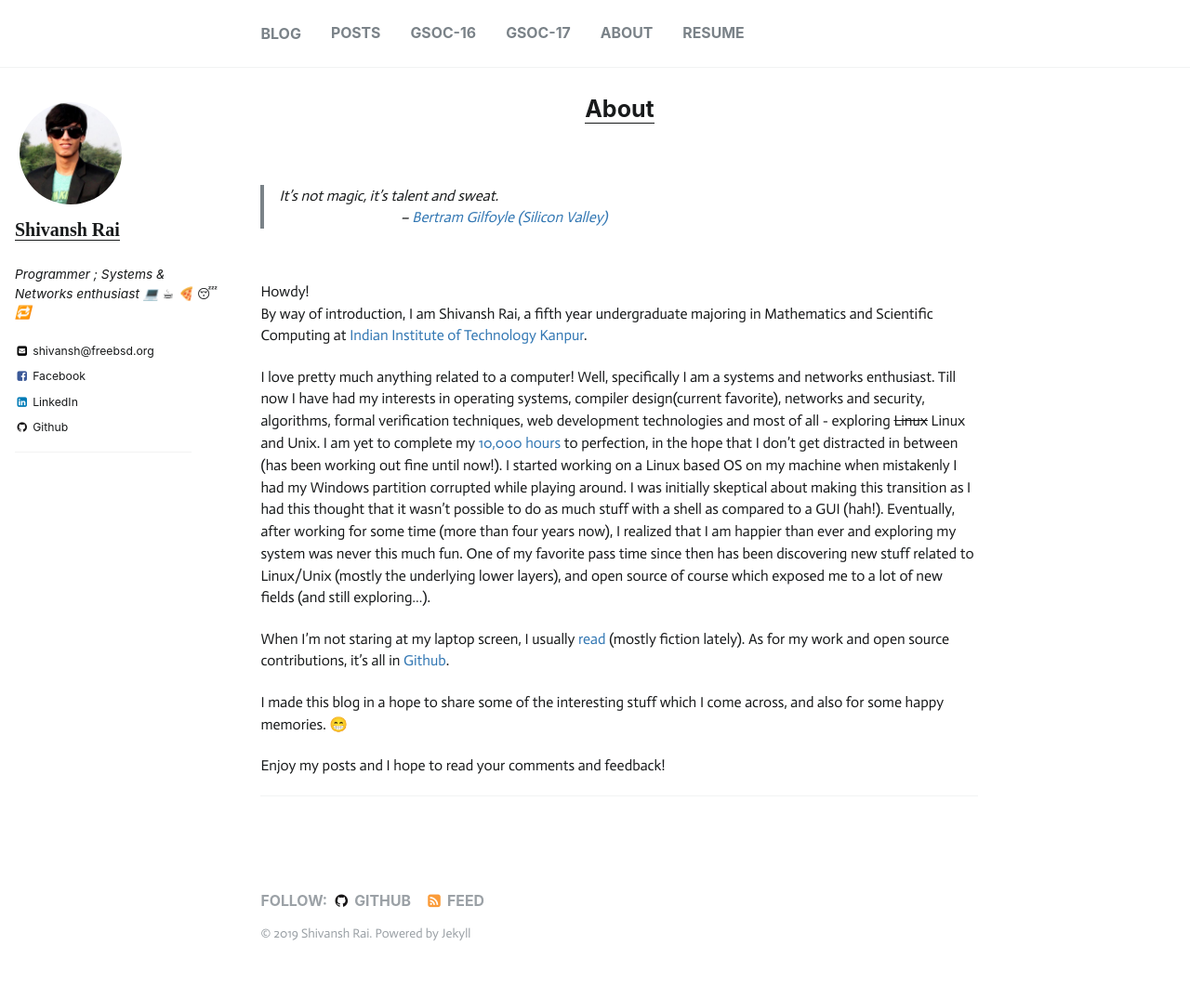
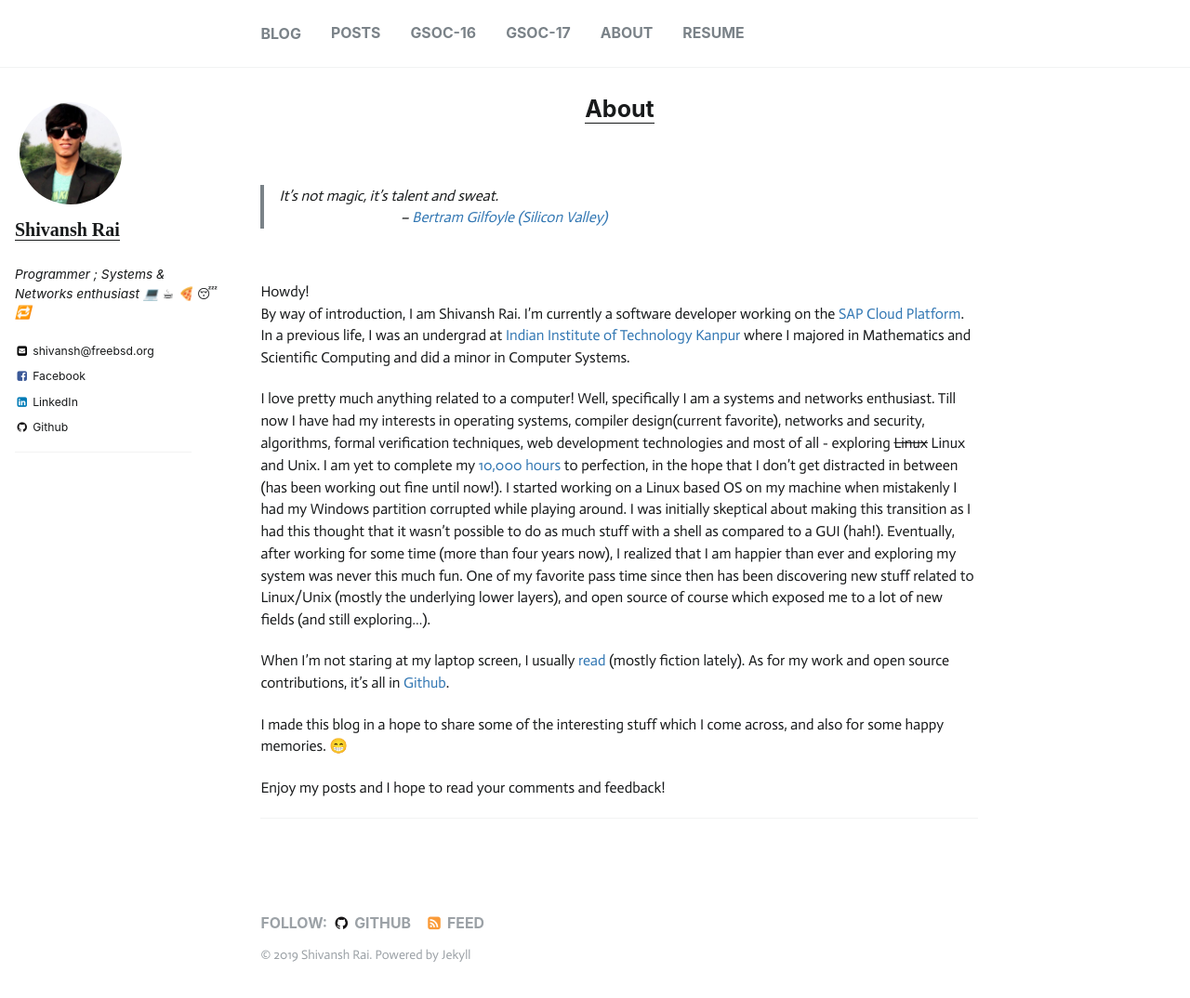
Before and after one commit to shivansh/shivansh.github.io, a Jekyll site: the page built from _pages/about.md, in a window 1280 px wide and 1087 px high. Shown: the top 1074 px of the window at 93% size. Built offline with Jekyll 4.4.1, drawn with Linux system fonts in a browser that asks for light colours; emoji names are drawn with the system emoji font.

Commit message:
about: add new job

```diff
--- a/_pages/about.md
+++ b/_pages/about.md
@@ -9,9 +9,11 @@ permalink: /about
 
 <br>
 Howdy!<br>
-By way of introduction, I am Shivansh Rai, a fifth year undergraduate majoring
-in Mathematics and Scientific Computing at [Indian Institute of Technology
-Kanpur](http://www.iitk.ac.in/){:target="_blank"}.
+By way of introduction, I am Shivansh Rai. I'm currently a software developer
+working on the [SAP Cloud Platform](https://cloudplatform.sap.com/index.html).
+In a previous life, I was an undergrad at [Indian Institute of Technology
+Kanpur](http://www.iitk.ac.in/) where I majored in Mathematics and Scientific
+Computing and did a minor in Computer Systems.
 
 I love pretty much anything related to a computer! Well, specifically I am a systems and networks enthusiast. Till now I have had my interests in operating systems, compiler design(current favorite), networks and security, algorithms, formal verification techniques, web development technologies and most of all - exploring ~~Linux~~ Linux and Unix. I am yet to complete my [10,000 hours](https://en.wikipedia.org/wiki/Outliers_(book)){:target="_blank"} to perfection, in the hope that I don't get distracted in between (has been working out fine until now!). I started working on a Linux based OS on my machine when mistakenly I had my Windows partition corrupted while playing around. I was initially skeptical about making this transition as I had this thought that it wasn't possible to do as much stuff with a shell as compared to a GUI (hah!). Eventually, after working for some time (more than four years now), I realized that I am happier than ever and exploring my system was never this much fun. One of my favorite pass time since then has been discovering new stuff related to Linux/Unix (mostly the underlying lower layers), and open source of course which exposed me to a lot of new fields (and still exploring...).
 
```
